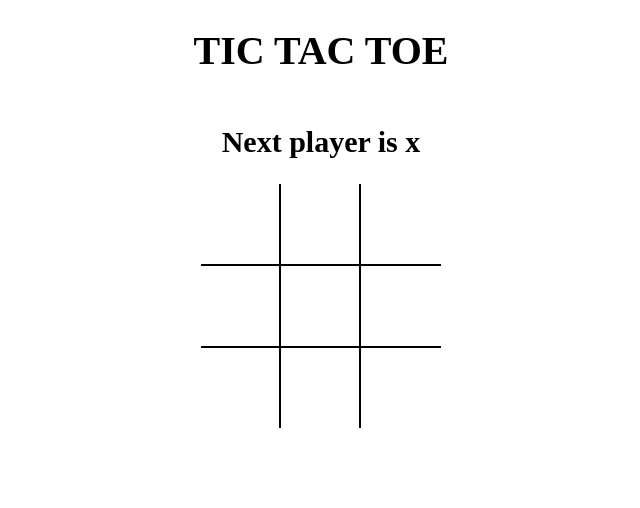
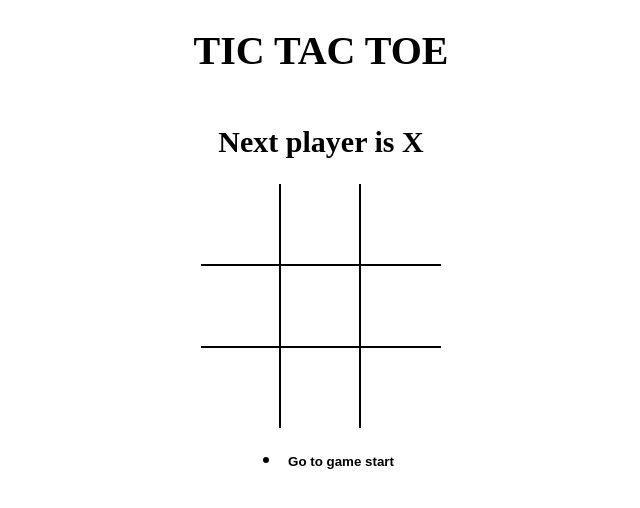
Before and after one commit to itsdlhqcp/tictactoe-apk, a React (Vite) app: page / in a window 1280 px wide. Shown: the top 508 px of the page, without its empty margins (319-959 px from the left). Built offline with nearby package versions, Linux system fonts and the light colour scheme.

Commit message:
transform to add game histor LOGSy

```diff
--- a/src/App.jsx
+++ b/src/App.jsx
@@ -1,37 +1,53 @@
 import React, {useState} from "react";
 import Board from "./components/Board";
+import History from "./components/History";
 import { calculateWinner } from "./helpers";
 import './styles/root.scss';
 
 const App = () => {
-  const [history, setHistory] =useState([{board:Array(9).fill(null), isXNext: true}]);
+  const [history, setHistory] = useState([
+    { board: Array(9).fill(null), isXNext: true },
+  ]);
   const [currentMove, setCurrentMove] = useState(0);
   const current = history[currentMove];
+
   const winner = calculateWinner(current.board);
-  const message = winner ? `Winner is ${winner}`: `Next player is ${current.isXNext ? 'x' : '0'}`;
-  const handleSquareClick = (position) => {
-    if (current.board[position] || winner){
+  const message = winner
+    ? `Winner is ${winner}`
+    : `Next player is ${current.isXNext ? 'X' : 'O'}`;
+
+  const handleSquareClick = position => {
+    if (current.board[position] || winner) {
       return;
     }
-      setHistory((prev=> {
-         const last = prev[prev.length-1];
 
-         const newBoard =last.board.map((square,pos) =>{
-          if(pos ===position){
-            return last.isXNext ? 'x': '0';
+    setHistory(prev => {
+      const last = prev[prev.length - 1];
+
+      const newBoard = last.board.map((square, pos) => {
+        if (pos === position) {
+          return last.isXNext ? 'X' : 'O';
         }
+
         return square;
       });
-         return prev.concat({board: newBoard, isXNext: !last.isXNext})
-      }))
+
+      return prev.concat({ board: newBoard, isXNext: !last.isXNext });
+    });
+
     setCurrentMove(prev => prev + 1);
   };
+
+  const moveTo = move => {
+    setCurrentMove(move);
+  };
+
   return (
     <div className="app">
       <h1>TIC TAC TOE</h1>
       <h2>{message}</h2>
-
-    <Board board={current.board} handleSquareClick={handleSquareClick}/>
+      <Board board={current.board} handleSquareClick={handleSquareClick} />
+      <History history={history} moveTo={moveTo} currentMove={currentMove} />
     </div>
   );
 };
--- a/src/components/Board.jsx
+++ b/src/components/Board.jsx
@@ -1,10 +1,8 @@
 import React from 'react';
 import Square from './Square';
 
-const Board = ({board, handleSquareClick}) => {
-
-
-  const renderSqaure = position => {
+const Board = ({ board, handleSquareClick }) => {
+  const renderSquare = position => {
     return (
       <Square
         value={board[position]}
@@ -12,28 +10,26 @@
       />
     );
   };
+
   return (
     <div className="board">
       <div className="board-row">
-            {/* <Square value={board[0]} onClick={()=>{
-              handleSquareClick(0)
-            }}/> */}
-            { renderSqaure(0)}
-            { renderSqaure(1)}
-            { renderSqaure(2)}
+        {renderSquare(0)}
+        {renderSquare(1)}
+        {renderSquare(2)}
       </div>
       <div className="board-row">
-         { renderSqaure(3)}
-         { renderSqaure(4)}
-         { renderSqaure(5)}
+        {renderSquare(3)}
+        {renderSquare(4)}
+        {renderSquare(5)}
       </div>
       <div className="board-row">
-        { renderSqaure(6)}
-        { renderSqaure(7)}
-        { renderSqaure(8)}
+        {renderSquare(6)}
+        {renderSquare(7)}
+        {renderSquare(8)}
       </div>
     </div>
-  )
-}
+  );
+};
 
-export default Board
+export default Board;
--- /dev/null
+++ b/src/components/History.jsx
@@ -0,0 +1,27 @@
+import React from 'react';
+
+const History = ({ history, moveTo, currentMove }) => {
+  return (
+    <ul>
+      {history.map((_, move) => {
+        return (
+          <li key={move}>
+            <button
+              style={{
+                fontWeight: move === currentMove ? 'bold' : 'normal',
+              }}
+              type="button"
+              onClick={() => {
+                moveTo(move);
+              }}
+            >
+              {move === 0 ? 'Go to game start' : `Go to move #${move}`}
+            </button>
+          </li>
+        );
+      })}
+    </ul>
+  );
+};
+
+export default History;
```
Also changed, not shown: src/components/Square.jsx (+7 -9 lines), src/components/StatusMessage.jsx (added), src/helpers.jsx (renamed from src/helpers.js). Lines whose indentation alone changed are shown as unchanged.
